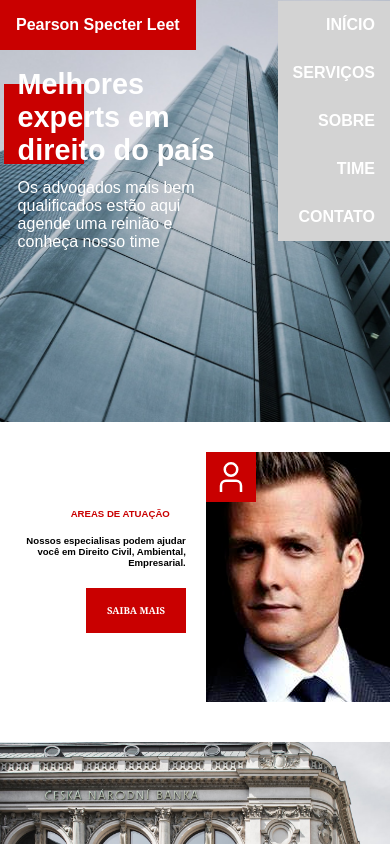
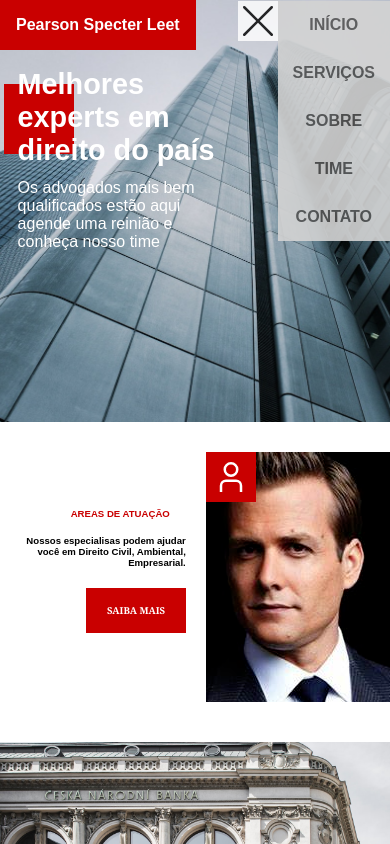
Before and after one commit to VictorMFL/projeto-suits, a plain HTML site: page index.html in a window 390 px wide. Both pictures are taken after a click on the picture 367 px from the left and 25 px from the top of the page. Shown: the top 844 px of the page. Drawn offline with nearby package versions, Linux system fonts and the light colour scheme.

Commit message:
Menu mobile feito

```diff
--- a/estilo/MediaQuery.css
+++ b/estilo/MediaQuery.css
@@ -390,7 +390,41 @@
         min-width: 100px;
         min-height: 200px;
         background-color: #d3d3d3;
+        opacity: 0.9;
         display: none;
+    }
+
+    header > section > nav > img#menu-hamburguer {
+        display: block;
+        cursor: pointer;
+        width: 30px;
+        height: 30px;
+    }
+
+    img#menu-hamburguer:active {
+        background-color: #d3d3d3;
+    }
+
+    div.menu > div.icone-fechar {
+        position: absolute;
+        left: -40px;
+        width: 40px;
+        height: 40px;
+        display: flex;
+        justify-content: center;
+        align-items: center;
+        background-color: #fff;
+        opacity: 0.9;
+    }
+
+    div.icone-fechar > img {
+        width: 30px;
+        height: 30px;
+        cursor: pointer;
+    }
+
+    div.icone-fechar > img:active {
+        background-color: #d3d3d3;
     }
 
     div.menu > ul {
@@ -404,11 +438,14 @@
 
     div.menu > ul > li {
         padding: 15px;
+        width: 100%;
+        text-align: center;
     }
 
     div.menu > ul > li > a {
         text-decoration: none;
-        color: var(--cor-branca);
+        color: #000000;
+        opacity: 0.6;
         font-weight: bold;
     }
 
@@ -425,17 +462,17 @@
         height: 50px;
     }
 
-    header > section > nav > img#menu-hamburguer {
-        display: block;
-        cursor: pointer;
-        width: 30px;
-        height: 30px;
-    }
 
     /* Apresentação da empresa */
     div.sobre-empresa {
         max-width: 250px;
         padding: 1.1rem;
+    }
+
+    /* Background vermelho do h1 */
+    span.contraste {
+        width: 70px;
+        height: 70px;
     }
 
     div.sobre-empresa > h1 {
--- a/estilo/style.css
+++ b/estilo/style.css
@@ -50,6 +50,10 @@ header > section > nav > img {
 }
 
 div.menu > ul {
+    display: none;
+}
+
+div.icone-fechar > img {
     display: none;
 }
 
--- a/index.html
+++ b/index.html
@@ -17,13 +17,16 @@
                 <p>Pearson Specter Leet</p>
             </div>
             <nav>
-                <img src="icones/icone-menu.svg" alt="icone-menu" id="menu-hamburguer" onclick="clicou()">
+                <img src="icones/icone-menu.svg" alt="icone-menu" id="menu-hamburguer" onclick="abrirMenu()">
 
                 <div class="menu">
+                    <div class="icone-fechar">
+                        <img src="icones/icone-fechar.svg" alt="icone-fechar" onclick="fecharMenu()" id="fechar-menu">
+                    </div>
                     <ul class="ul-menu">
                         <li><a href="#inicio">INÍCIO</a></li>
                         <li><a href="#servicos">SERVIÇOS</a></li>
-                        <li><a href="#detalhe01">SOBRE</a></li>
+                        <li><a href="#detalhe02">SOBRE</a></li>
                         <li><a href="#equipe">TIME</a></li>
                         <li><a href="#forma-de-contato">CONTATO</a></li>
                     </ul>
--- a/index.js
+++ b/index.js
@@ -1,8 +1,15 @@
 let menuLista = document.querySelector('div.menu')
 let menu = document.querySelector('img#menu-hamburguer')
+let iconeFechar = document.querySelector('img#fechar-menu')
 
 
-function clicou() {
+function abrirMenu() {
     menuLista.style.display = 'block'
     menu.style.display = 'none'
+    iconeFechar.style.display = 'block'
 }
+
+function fecharMenu() {
+    menuLista.style.display = 'none'
+    menu.style.display = 'block'
+}
```
Also changed, not shown: icones/icone-fechar.svg (added).
